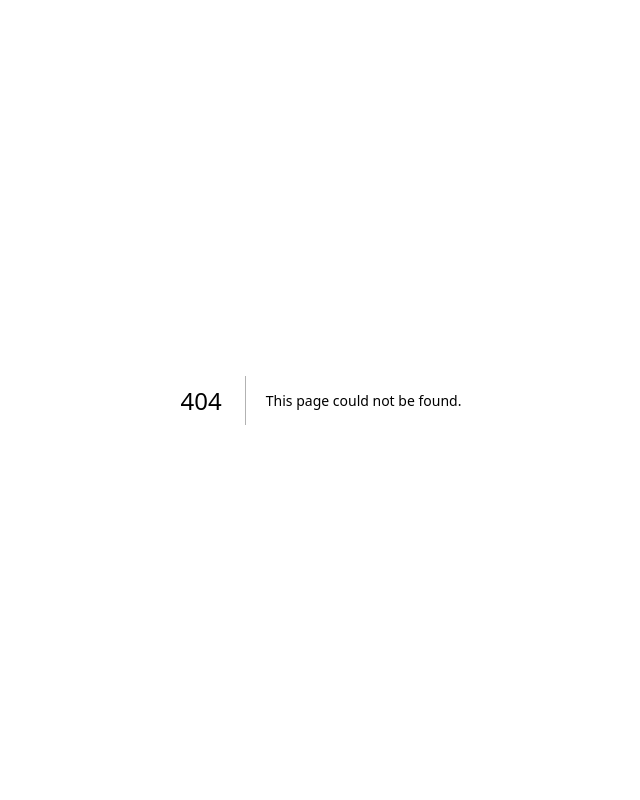
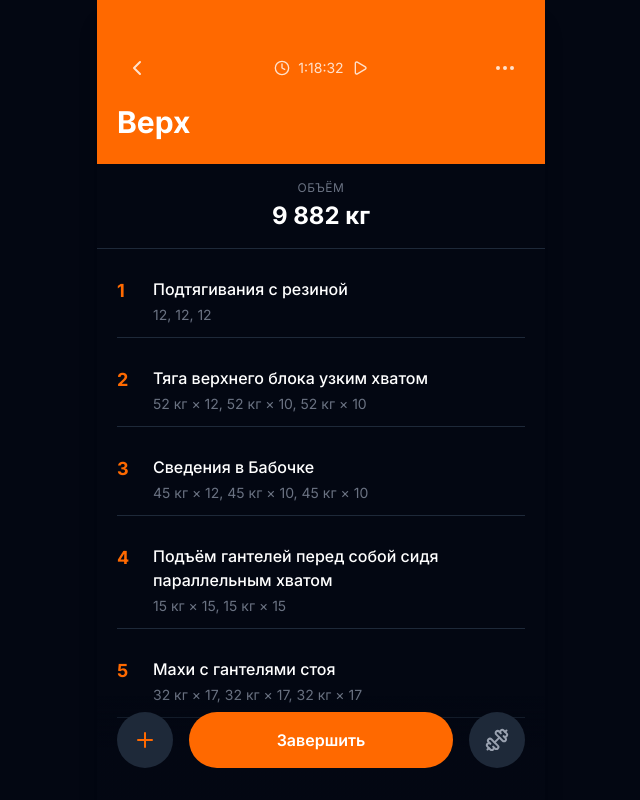
Before and after one commit to Tomasito133/FitSuperDuperApp, a Next.js app: page /workout/1 in a window 1280 px wide. Before the commit this address had no page. Shown: the top 800 px of the page, without its empty margins (319-959 px from the left). Built offline with nearby package versions, Linux system fonts and the light colour scheme.

Commit message:
Add workout detail page with exercise list and add from library

```diff
--- a/src/app/page.tsx
+++ b/src/app/page.tsx
@@ -210,9 +210,10 @@ export default function JournalPage() {
             {/* Workout Cards */}
             <div className="space-y-3">
               {section.workouts.map((workout) => (
-                <div
+                <Link
                   key={workout.id}
-                  className="bg-gray-900 rounded-2xl p-4 flex items-start gap-3"
+                  href={`/workout/${workout.id}`}
+                  className="block bg-gray-900 rounded-2xl p-4 flex items-start gap-3 hover:bg-gray-800 transition-colors"
                 >
                   <div className="w-1.5 h-12 bg-orange-500 rounded-full shrink-0 mt-0.5" />
                   <div className="flex-1 min-w-0">
@@ -222,7 +223,7 @@ export default function JournalPage() {
                       {workout.duration} · {workout.volume} · {workout.calories} ккал
                     </p>
                   </div>
-                </div>
+                </Link>
               ))}
             </div>
           </section>
--- /dev/null
+++ b/src/app/workout/[id]/page.tsx
@@ -0,0 +1,307 @@
+"use client";
+
+import { useState } from "react";
+import { useParams, useRouter } from "next/navigation";
+import Link from "next/link";
+import {
+  ChevronLeft,
+  MoreHorizontal,
+  Plus,
+  Play,
+  Pause,
+  Check,
+  Clock,
+  Dumbbell
+} from "lucide-react";
+
+interface Set {
+  weight: number;
+  reps: number;
+}
+
+interface ExerciseInWorkout {
+  id: string;
+  name: string;
+  sets: Set[];
+}
+
+interface WorkoutDetail {
+  id: string;
+  name: string;
+  duration: string;
+  volume: string;
+  exercises: ExerciseInWorkout[];
+}
+
+// Мок-данные тренировки
+const mockWorkout: WorkoutDetail = {
+  id: "1",
+  name: "Верх",
+  duration: "1:18:32",
+  volume: "9 882",
+  exercises: [
+    {
+      id: "e1",
+      name: "Подтягивания с резиной",
+      sets: [
+        { weight: 0, reps: 12 },
+        { weight: 0, reps: 12 },
+        { weight: 0, reps: 12 },
+      ],
+    },
+    {
+      id: "e2",
+      name: "Тяга верхнего блока узким хватом",
+      sets: [
+        { weight: 52, reps: 12 },
+        { weight: 52, reps: 10 },
+        { weight: 52, reps: 10 },
+      ],
+    },
+    {
+      id: "e3",
+      name: "Сведения в Бабочке",
+      sets: [
+        { weight: 45, reps: 12 },
+        { weight: 45, reps: 10 },
+        { weight: 45, reps: 10 },
+      ],
+    },
+    {
+      id: "e4",
+      name: "Подъём гантелей перед собой сидя параллельным хватом",
+      sets: [
+        { weight: 15, reps: 15 },
+        { weight: 15, reps: 15 },
+      ],
+    },
+    {
+      id: "e5",
+      name: "Махи с гантелями стоя",
+      sets: [
+        { weight: 32, reps: 17 },
+        { weight: 32, reps: 17 },
+        { weight: 32, reps: 17 },
+      ],
+    },
+    {
+      id: "e6",
+      name: "Махи с гантелями лежа на наклонной скамье",
+      sets: [
+        { weight: 18, reps: 15 },
+        { weight: 18, reps: 12 },
+        { weight: 18, reps: 12 },
+      ],
+    },
+    {
+      id: "e7",
+      name: "Тяга косички к лицу сидя с нижнего блока",
+      sets: [
+        { weight: 15, reps: 20 },
+        { weight: 15, reps: 20 },
+        { weight: 15, reps: 20 },
+      ],
+    },
+    {
+      id: "e8",
+      name: "Паучьи сгибания с EZ-штангой",
+      sets: [
+        { weight: 20, reps: 16 },
+        { weight: 20, reps: 12 },
+        { weight: 20, reps: 10 },
+      ],
+    },
+    {
+      id: "e9",
+      name: "Французский жим гантелей по 1 руке на наклонной лавке",
+      sets: [
+        { weight: 0, reps: 16 },
+        { weight: 0, reps: 12 },
+        { weight: 0, reps: 10 },
+      ],
+    },
+  ],
+};
+
+// Доступные упражнения из библиотеки
+const availableExercises = [
+  "Подтягивания",
+  "Тяга верхнего блока",
+  "Тяга штанги в наклоне",
+  "Жим штанги лёжа",
+  "Жим гантелей",
+  "Махи с гантелями",
+  "Сгибания на бицепс",
+  "Разгибания на трицепс",
+  "Приседания",
+  "Выпады",
+  "Становая тяга",
+];
+
+function formatSets(sets: Set[]) {
+  if (sets.every(s => s.weight === 0)) {
+    return sets.map(s => s.reps).join(", ");
+  }
+  return sets.map(s => `${s.weight} кг × ${s.reps}`).join(", ");
+}
+
+export default function WorkoutDetailPage() {
+  const router = useRouter();
+  const [workout, setWorkout] = useState(mockWorkout);
+  const [isTimerRunning, setIsTimerRunning] = useState(false);
+  const [elapsedTime, setElapsedTime] = useState("1:18:32");
+  const [isAddExerciseOpen, setIsAddExerciseOpen] = useState(false);
+  const [selectedExercise, setSelectedExercise] = useState("");
+
+  const handleAddExercise = () => {
+    if (!selectedExercise) return;
+
+    const newExercise: ExerciseInWorkout = {
+      id: Date.now().toString(),
+      name: selectedExercise,
+      sets: [{ weight: 0, reps: 0 }],
+    };
+
+    setWorkout(prev => ({
+      ...prev,
+      exercises: [...prev.exercises, newExercise],
+    }));
+
+    setSelectedExercise("");
+    setIsAddExerciseOpen(false);
+  };
+
+  return (
+    <div className="max-w-md mx-auto bg-gray-950 min-h-screen shadow-xl flex flex-col">
+      {/* Header */}
+      <header className="bg-orange-500 px-5 pt-12 pb-6">
+        <div className="flex items-center justify-between mb-4">
+          <Link
+            href="/"
+            className="w-10 h-10 flex items-center justify-center text-white/80 hover:text-white"
+          >
+            <ChevronLeft className="w-6 h-6" />
+          </Link>
+          <button
+            onClick={() => setIsTimerRunning(!isTimerRunning)}
+            className="flex items-center gap-2 text-white/80 hover:text-white"
+          >
+            <Clock className="w-4 h-4" />
+            <span className="text-sm">{elapsedTime}</span>
+            {isTimerRunning ? <Pause className="w-4 h-4" /> : <Play className="w-4 h-4" />}
+          </button>
+          <button className="w-10 h-10 flex items-center justify-center text-white/80 hover:text-white">
+            <MoreHorizontal className="w-6 h-6" />
+          </button>
+        </div>
+
+        <h1 className="text-3xl font-bold text-white">{workout.name}</h1>
+      </header>
+
+      {/* Volume Stats */}
+      <div className="px-5 py-4 border-b border-gray-800">
+        <div className="text-center">
+          <p className="text-gray-500 text-xs uppercase tracking-wider mb-1">Объём</p>
+          <p className="text-white text-2xl font-bold">{workout.volume} кг</p>
+        </div>
+      </div>
+
+      {/* Exercises List */}
+      <main className="flex-1 px-5 py-4 pb-32 overflow-y-auto">
+        <div className="space-y-4">
+          {workout.exercises.map((exercise, index) => (
+            <div key={exercise.id} className="py-3 border-b border-gray-800 last:border-0">
+              <div className="flex items-start gap-3">
+                <span className="text-orange-500 font-bold text-lg w-6">{index + 1}</span>
+                <div className="flex-1">
+                  <h3 className="text-white font-medium text-base mb-1">{exercise.name}</h3>
+                  <p className="text-gray-500 text-sm">{formatSets(exercise.sets)}</p>
+                </div>
+              </div>
+            </div>
+          ))}
+        </div>
+      </main>
+
+      {/* Bottom Actions */}
+      <div className="fixed bottom-0 left-0 right-0 max-w-md mx-auto px-5 pb-8 pt-4 bg-gradient-to-t from-gray-950 via-gray-950 to-transparent">
+        <div className="flex items-center justify-between">
+          <button
+            onClick={() => setIsAddExerciseOpen(true)}
+            className="w-14 h-14 bg-gray-800 rounded-full flex items-center justify-center text-orange-500 hover:bg-gray-700 transition-colors"
+          >
+            <Plus className="w-6 h-6" />
+          </button>
+
+          <button className="flex-1 mx-4 bg-orange-500 text-white font-semibold py-4 rounded-full hover:bg-orange-600 transition-colors">
+            Завершить
+          </button>
+
+          <Link
+            href="/workout"
+            className="w-14 h-14 bg-gray-800 rounded-full flex items-center justify-center text-gray-400 hover:text-white hover:bg-gray-700 transition-colors"
+          >
+            <Dumbbell className="w-6 h-6" />
+          </Link>
+        </div>
+      </div>
+
+      {/* Add Exercise Modal */}
+      {isAddExerciseOpen && (
+        <div className="fixed inset-0 z-50 flex items-end">
+          <div
+            className="absolute inset-0 bg-black/60 backdrop-blur-sm"
+            onClick={() => setIsAddExerciseOpen(false)}
+          />
+
+          <div className="relative w-full max-w-md mx-auto bg-gray-900 rounded-t-3xl p-6 animate-slide-up">
+            <div className="w-12 h-1 bg-gray-700 rounded-full mx-auto mb-6" />
+
+            <div className="flex items-center justify-between mb-6">
+              <h2 className="text-xl font-semibold text-white">Добавить упражнение</h2>
+              <button
+                onClick={() => setIsAddExerciseOpen(false)}
+                className="w-10 h-10 flex items-center justify-center text-gray-400 hover:text-white"
+              >
+                ✕
+              </button>
+            </div>
+
+            <p className="text-gray-400 text-sm mb-3">Выберите из библиотеки</p>
+
+            <div className="max-h-64 overflow-y-auto space-y-2 mb-6">
+              {availableExercises.map((exercise) => (
+                <button
+                  key={exercise}
+                  onClick={() => setSelectedExercise(exercise)}
+                  className={`w-full py-3 px-4 rounded-xl text-left transition-all ${
+                    selectedExercise === exercise
+                      ? "bg-orange-500 text-white"
+                      : "bg-gray-800 text-gray-300 hover:bg-gray-700"
+                  }`}
+                >
+                  {exercise}
+                </button>
+              ))}
+            </div>
+
+            <Link
+              href="/exercises"
+              className="block w-full py-3 px-4 bg-gray-800 text-orange-500 rounded-xl text-center font-medium hover:bg-gray-700 transition-colors mb-4"
+            >
+              Открыть библиотеку →
+            </Link>
+
+            <button
+              onClick={handleAddExercise}
+              disabled={!selectedExercise}
+              className="w-full bg-orange-500 text-white font-semibold py-4 rounded-xl disabled:opacity-50 disabled:cursor-not-allowed hover:bg-orange-600 transition-colors"
+            >
+              Добавить
+            </button>
+          </div>
+        </div>
+      )}
+    </div>
+  );
+}
```
